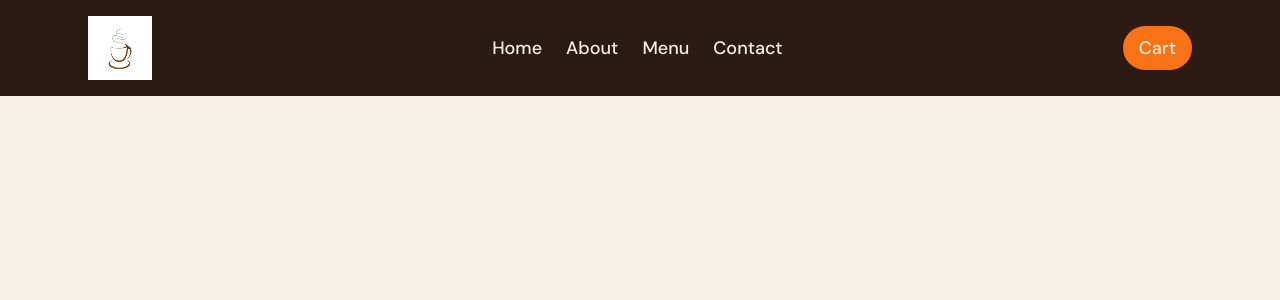
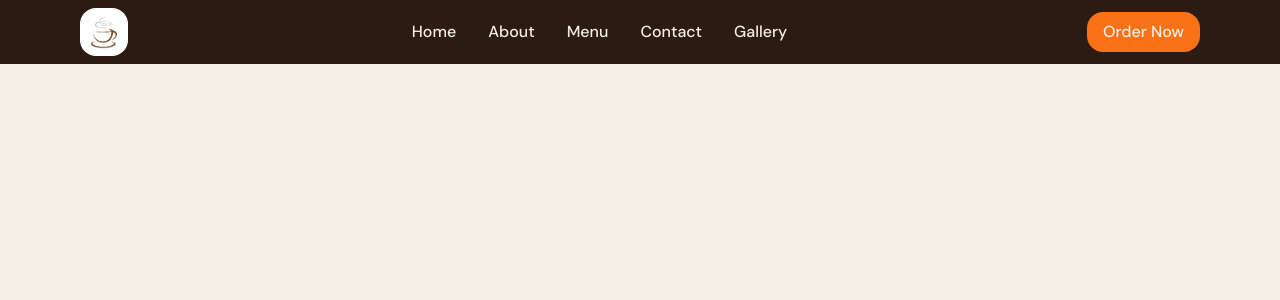
Before and after one commit to MudassarGill/coffee-shop, a React (Vite) app in the folder coffee-shop/: page / in a window 1280 px wide. Shown: the top 300 px of the page. Built offline with nearby package versions, Linux system fonts and the light colour scheme.

Commit message:
navbar completed

```diff
--- a/coffee-shop/src/components/Navbar.jsx
+++ b/coffee-shop/src/components/Navbar.jsx
@@ -1,35 +1,55 @@
-import React from 'react'
-import { useState } from 'react'
+import { useState } from "react";
 import { Menu, X } from "lucide-react";
-
-
+import logo from "../assets/logo.png";
 
 function Navbar() {
-    const [isOpen, setIsOpen] = useState(false)
+  const [isOpen, setIsOpen] = useState(false);
+
   return (
-        <nav className="bg-espresso text-cream">
-            {/* main div */}
-            <div className="mx-auto flex max-w-6xl flex-col items-center gap-4 px-6 py-4 md:flex-row md:justify-between">
-                {/* logo div */}
-                <div className="w-0 md:w-auto">
-                    <img className="h-16 w-16 bg-cover" src="src\assets\logo.png" alt="Coffee Shop Logo" />
-                </div>
-                {/* menu div */}
-                <div className="flex gap-6 text-lg font-medium">
-                    <a href="#" className="hover:text-orange/70">Home</a>
-                    <a href="#" className="hover:text-orange/70">About</a>
-                    <a href="#" className="hover:text-orange/70">Menu</a>
-                    <a href="#" className="hover:text-orange/70">Contact</a>
-                </div>
-                {/* cart div */}
-                <div>
-                    <button className="rounded-full bg-orange px-4 py-2 text-lg font-medium text-cream hover:bg-orange/70">Cart</button>
-                </div>
-            </div>
+    <nav className="bg-espresso text-cream">
+      <div className="mx-auto flex max-w-6xl flex-wrap items-center justify-between px-4 py-2 position-fixed top-0 left-0 right-0 z-50">
 
-        </nav>
-  )
+        {/* logo */}
+        <a href="/">
+          <img
+            className="h-12 w-12 rounded-2xl object-cover"
+            src={logo}
+            alt="Coffee Shop Logo"
+          />
+        </a>
+
+        {/* hamburger button: */}
+        <button
+          className="md:hidden"
+          onClick={() => setIsOpen(!isOpen)}
+          aria-label="Toggle menu"
+          aria-expanded={isOpen}
+        >
+          {isOpen ? <X size={28} /> : <Menu size={28} />}
+        </button>
+
+        {/* menu + order button */}
+<div
+        className={`${isOpen ? "flex" : "hidden"} w-full flex-col items-center gap-4 py-4 font-medium md:flex md:flex-1 md:flex-row md:py-0`}
+        >
+        {/* links: yeh div center mein rahega */}
+        <div className="flex flex-col items-center gap-4 md:flex-1 md:flex-row md:justify-center md:gap-8">
+            <a href="/" className="hover:text-orange/70">Home</a>
+            <a href="/about" className="hover:text-orange/70">About</a>
+            <a href="/menu" className="hover:text-orange/70">Menu</a>
+            <a href="/contact" className="hover:text-orange/70">Contact</a>
+            <a href="/gallery" className="hover:text-orange/70">Gallery</a>
+        </div>
+
+        {/* order button */}
+        <button className="cursor-pointer rounded-2xl bg-orange px-4 py-2 text-base font-medium text-cream hover:bg-orange/70 hover:text-black">
+            Order Now
+        </button>
+        </div>
+
+      </div>
+    </nav>
+  );
 }
 
-
-export default Navbar
+export default Navbar;
--- /dev/null
+++ b/package.json
@@ -0,0 +1,5 @@
+{
+  "dependencies": {
+    "lucide-react": "^1.57.0"
+  }
+}
```
Also changed, not shown: coffee-shop/src/components/Hero.jsx (added, +10 -0 lines), 1 other file (tests, documents, lock files or other folders).
